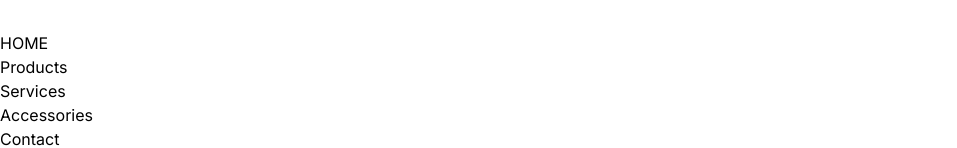
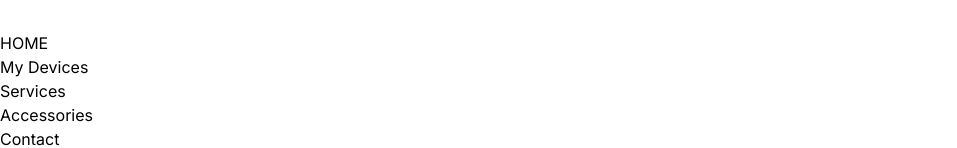
Before and after one commit to OlukaGibson/property-management-frontend, a React (Vite) app: page / in a window 1280 px wide. Shown: the part 469-617 px from the top of the page, without its empty margins (0-957 px from the left). Built offline with nearby package versions, Linux system fonts and the light colour scheme.

Commit message:
Sign in page preliminary completed

```diff
--- a/src/components/Navbar.jsx
+++ b/src/components/Navbar.jsx
@@ -26,7 +26,7 @@ const Navbar = () => {
               </li>
               <li className="text-gray-100">
                 <a href="" className="p-1 text-gray-100">
-                  <Link to="/computers">Products</Link>
+                  <Link to="/computers">My Devices</Link>
                 </a>
               </li>
               <li className="text-gray-100">
@@ -75,7 +75,7 @@ const Navbar = () => {
               </li>
               <li className="text-gray-100">
                 <a href="" className="p-1 text-gray-100">
-                  <Link to="/computers">Products</Link>
+                  <Link to="/computers">My Devices</Link>
                 </a>
               </li>
               <li className="text-gray-100">
```
